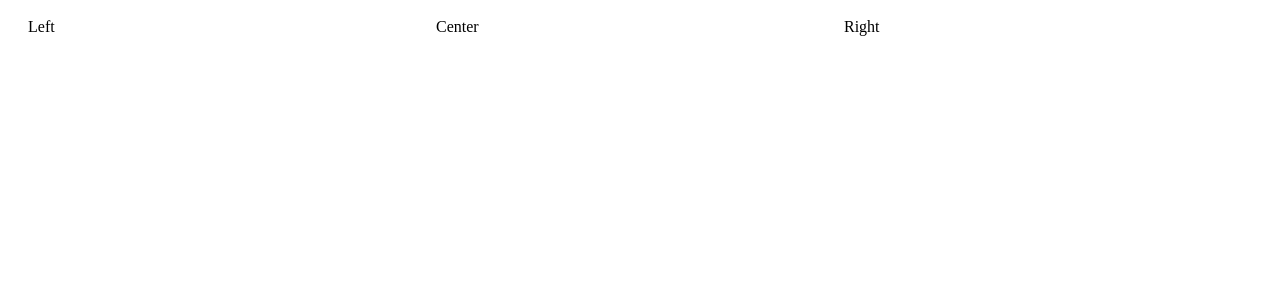
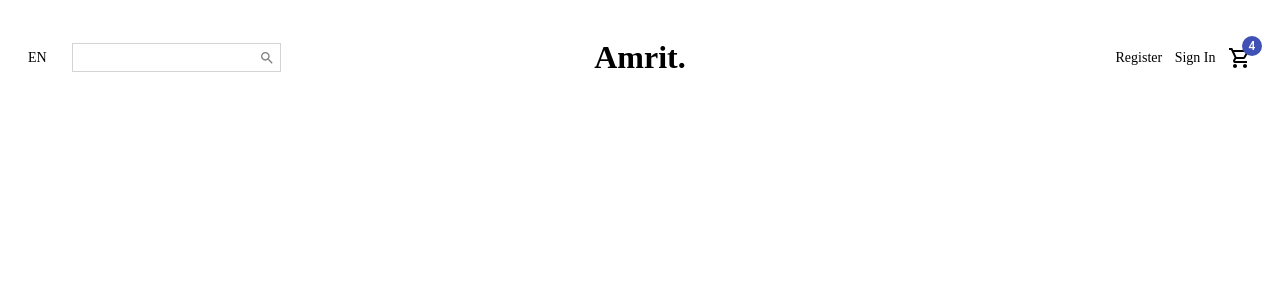
Before and after one commit to Amrit618/trending-shop, a React (Create React App) app: page / in a window 1280 px wide. Shown: the top 300 px of the page. Built offline with nearby package versions, Linux system fonts and the light colour scheme.

Commit message:
completed navabr

```diff
--- a/package.json
+++ b/package.json
@@ -3,6 +3,8 @@
   "version": "0.1.0",
   "private": true,
   "dependencies": {
+    "@material-ui/core": "^4.12.4",
+    "@material-ui/icons": "^4.11.3",
     "@reduxjs/toolkit": "^1.9.0",
     "@testing-library/jest-dom": "^5.16.5",
     "@testing-library/react": "^13.4.0",
--- a/src/components/Navbar.tsx
+++ b/src/components/Navbar.tsx
@@ -1,29 +1,78 @@
+import Badge from "@material-ui/core/Badge";
+import { Search, ShoppingCartOutlined } from "@material-ui/icons";
 import React from "react";
 import styled from "styled-components";
+
 const Container = styled.div`
   height: 60px;
-  `;
+`
 const Wrapper = styled.div`
   padding: 10px 20px;
   display: flex;
-  justify-content:space-between;
+  align-items: center;
+  justify-content: space-between;
+`
+const Left = styled.div`
+  flex: 1;
+  display: flex;
+  align-items: center;
+`
+const Language = styled.span`
+  font-size: 14px;
+  cursor: pointer;
+`
+const SearchContainer = styled.div`
+  border: 0.5px solid lightgrey;
+  display: flex;
+  align-items: center;
+  margin-left: 25px;
+  padding: 5px;
+`
+const Input = styled.input`
+  border: none;
+`
 
-`;
-const Left = styled.div`
-flex:1;
+const Center = styled.div`
+  flex: 1;
+  text-align: center;
 `
-const Language = styled.span``
-const Center = styled.div`
-flex:1;`
+const Logo = styled.h1`
+  font-weight: bold;
+`
 const Right = styled.div`
-flex:1;`
+  flex: 1;
+  display: flex;
+  align-items: center;
+  justify-content: flex-end;
+`
+const MenuItem = styled.div`
+  font-size: 14px;
+  cursor: pointer;
+  margin-left: 12.5px;
+`
 const Navbar = () => {
   return (
     <Container>
       <Wrapper>
-        <Left>Left</Left>
-        <Center>Center</Center>
-        <Right>Right</Right>
+        <Left>
+          <Language>EN</Language>
+          <SearchContainer>
+            <Input />
+            <Search style={{ color: "gray", fontSize: "16px" }} />
+          </SearchContainer>
+        </Left>
+        <Center>
+          <Logo>Amrit.</Logo>
+        </Center>
+        <Right>
+          <MenuItem>Register</MenuItem>
+          <MenuItem>Sign In</MenuItem>
+          <MenuItem>
+            <Badge badgeContent={4} color="primary">
+              <ShoppingCartOutlined />
+            </Badge>
+          </MenuItem>
+        </Right>
       </Wrapper>
     </Container>
   );
```
Also changed, not shown: 1 other file (tests, documents, lock files or other folders).
